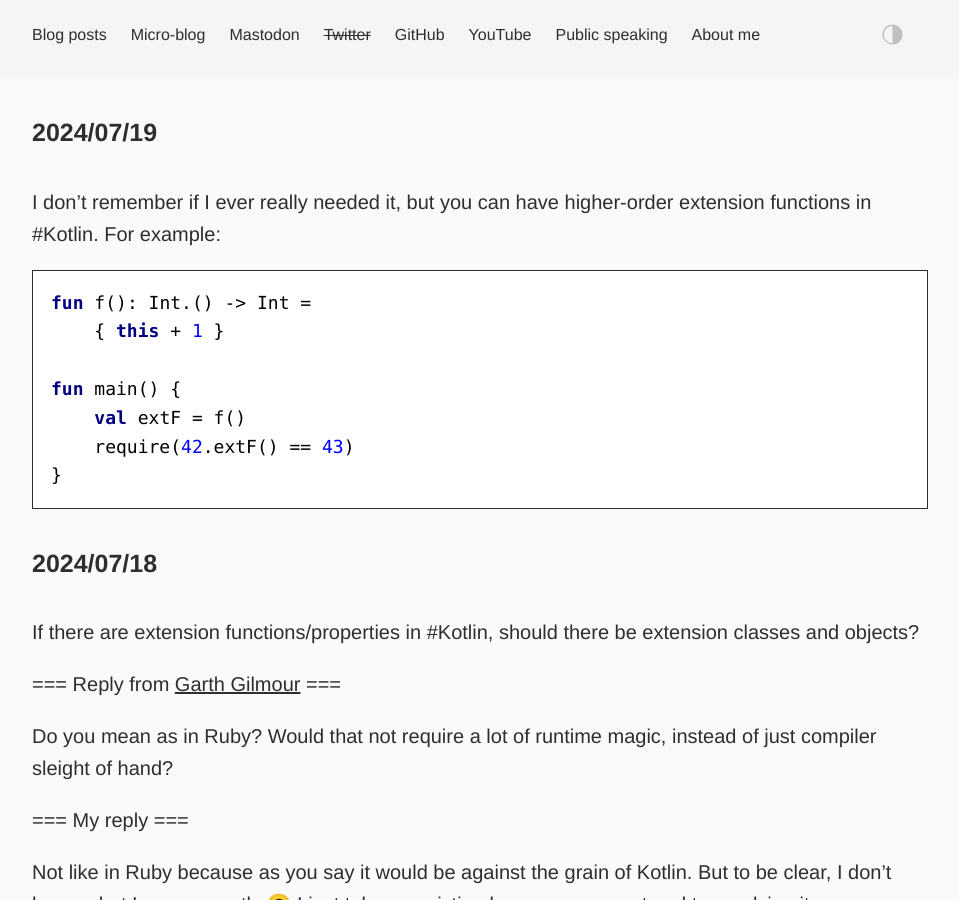
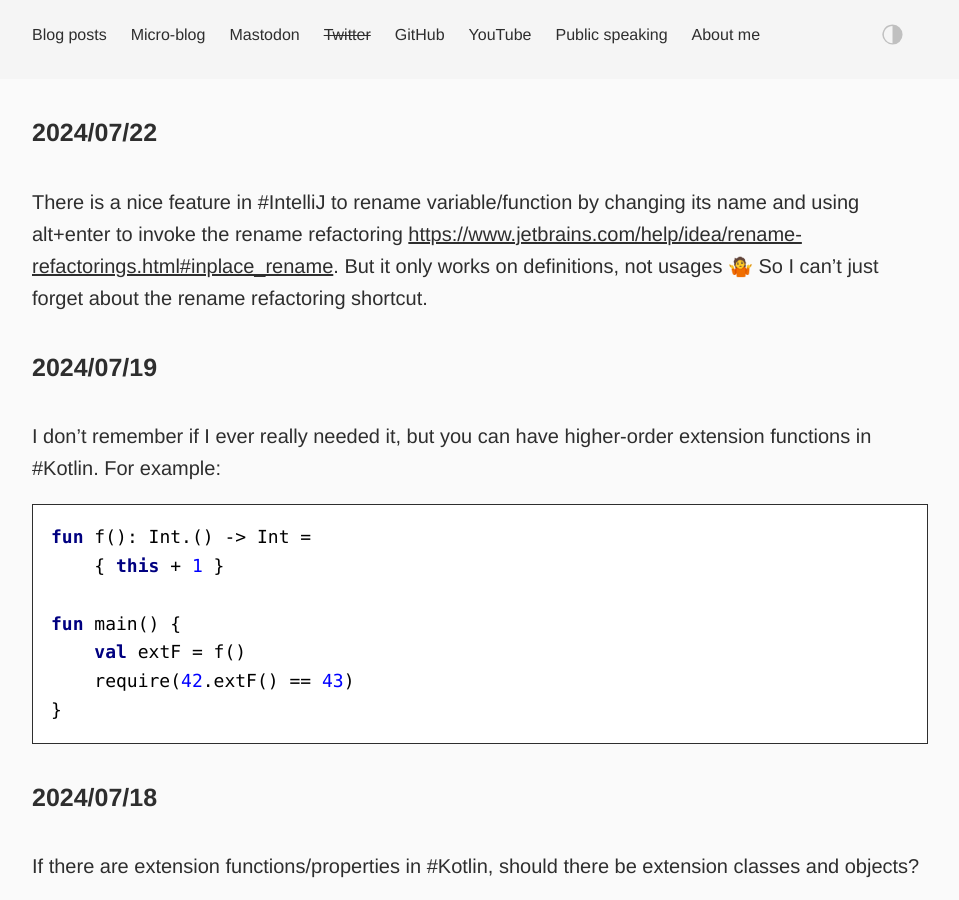
Before and after one commit to dkandalov/dkandalov.github.io, a Jekyll site: the page built from micro-blog.md, in a window 1280 px wide and 900 px high. Shown: the whole window, without its empty margins (160-1119 px from the left). Built offline with Jekyll 4.4.1, drawn with Linux system fonts in a browser that asks for light colours.

Commit message:
updated micro-blog

```diff
--- a/micro-blog.md
+++ b/micro-blog.md
@@ -2,6 +2,10 @@
 layout: post
 permalink: /micro-blog/
 ---
+
+#### 2024/07/22
+There is a nice feature in #IntelliJ to rename variable/function by changing its name and using alt+enter to invoke the
+rename refactoring <https://www.jetbrains.com/help/idea/rename-refactorings.html#inplace_rename>. But it only works on definitions, not usages 🤷‍ So I can't just forget about the rename refactoring shortcut.
 
 #### 2024/07/19
 I don't remember if I ever really needed it, but you can have higher-order extension functions in #Kotlin. For example:
```
